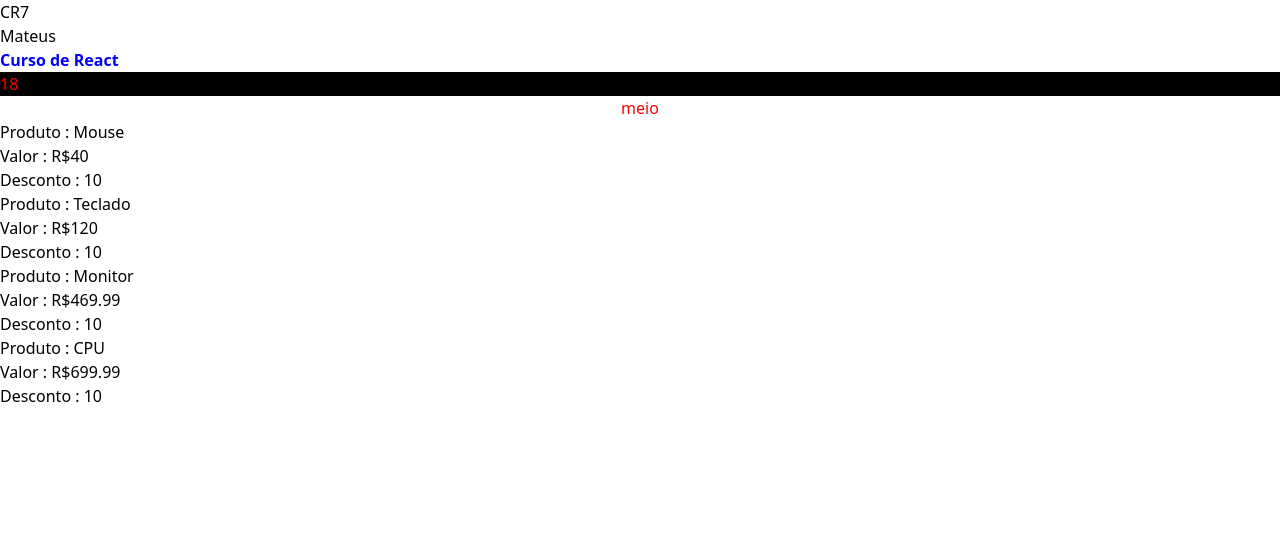
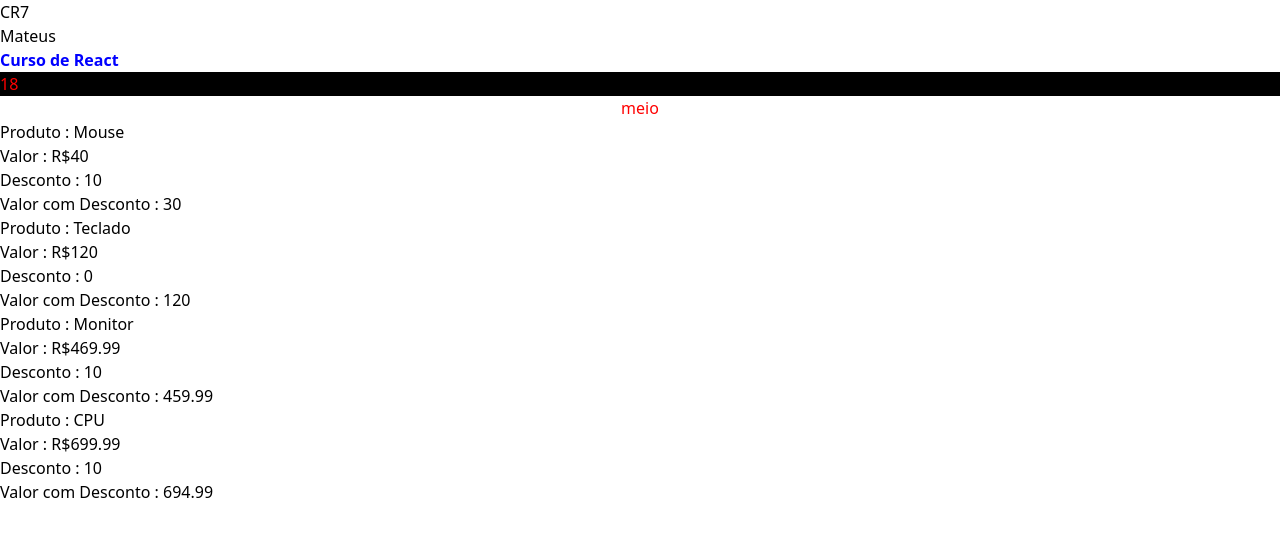
Before and after one commit to Mateus707/Projeto-com-React-nextJS, a Next.js app in the folder projeto1/: page / in a window 1280 px wide. Shown: the top 536 px of the page. Built offline with nearby package versions, Linux system fonts and the light colour scheme.

Commit message:
passando funçoes para os componentes com props

```diff
--- a/projeto1/src/components/Card.tsx
+++ b/projeto1/src/components/Card.tsx
@@ -1,7 +1,9 @@
 interface CardProps{
     produto:string,
     valor:number,
-    desconto:number
+    desconto:number,
+    functionDesconto:any
+
 }
 
 
@@ -12,6 +14,7 @@ export default function Card(props:CardProps){
             <div>Produto : {props.produto}</div>
             <div>Valor : R${props.valor}</div>
             <div>Desconto : {props.desconto}</div>
+            <div>Valor com Desconto : {props.functionDesconto(props.valor,props.desconto)}</div>
         </div>
     )
 }
--- a/projeto1/src/pages/index.tsx
+++ b/projeto1/src/pages/index.tsx
@@ -13,7 +13,12 @@ import Card from "@/components/Card";
 //   weight: "100 900",
 // });
 
-
+function functionDesconto(valorProduto:number,descontoProduto:number){
+  return valorProduto - descontoProduto;
+}
+function functionDescontoTaxado(valorProduto:number,descontoProduto:number){
+  return valorProduto - (descontoProduto/2);
+}
 
 
 //função padrão home
@@ -26,10 +31,10 @@ export default function Home() {
             meio
           </div>
          <div className="flex justify-center gap-3">
-            <Card produto={"Mouse"} valor={40.00} desconto={10}/>
-            <Card produto={"Teclado"} valor={120.00} desconto={10}/>
-            <Card produto={"Monitor"} valor={469.99} desconto={10}/>
-            <Card produto={"CPU"} valor={699.99} desconto={10}/>
+            <Card produto={"Mouse"} valor={40.00} desconto={10} functionDesconto={functionDesconto}/>
+            <Card produto={"Teclado"} valor={120.00} desconto={0} functionDesconto={functionDescontoTaxado}/>
+            <Card produto={"Monitor"} valor={469.99} desconto={10} functionDesconto={functionDesconto}/>
+            <Card produto={"CPU"} valor={699.99} desconto={10} functionDesconto={functionDescontoTaxado}/>
          </div>
       </div>
 
```
